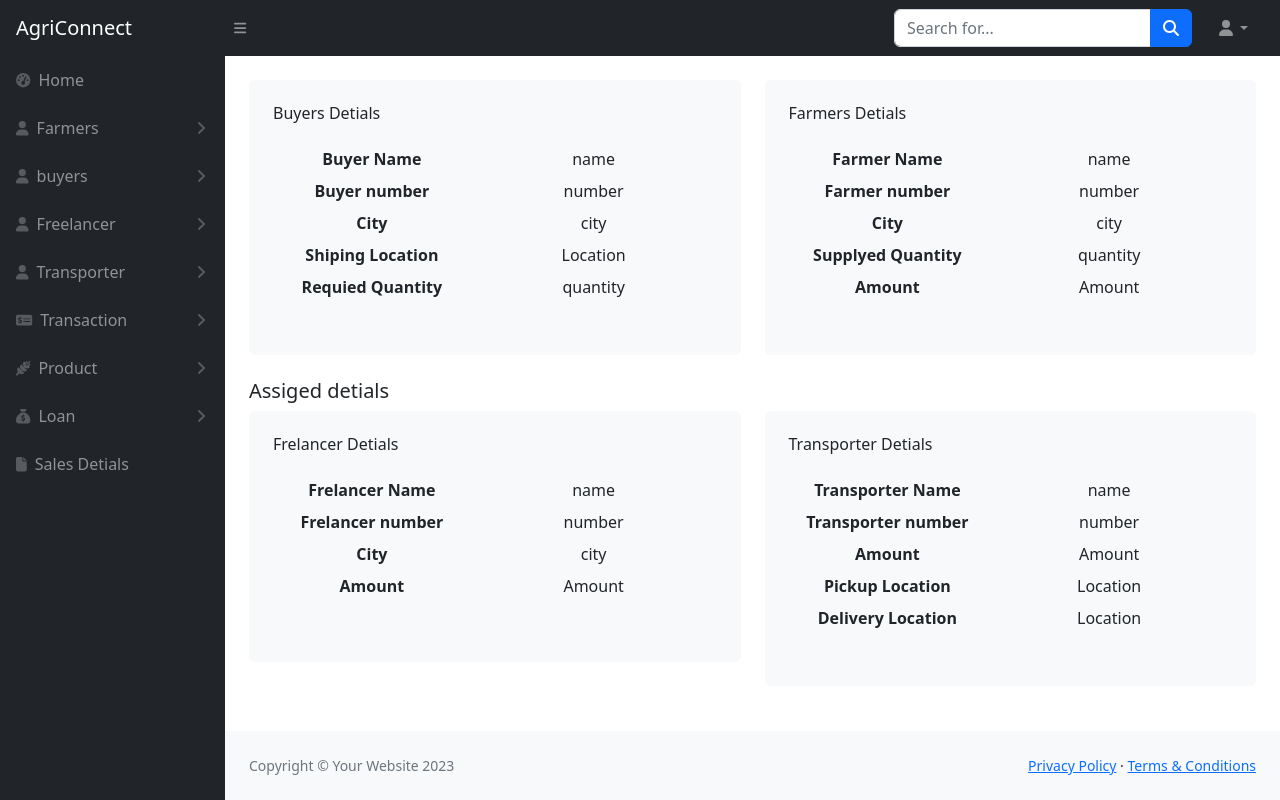
After one commit to Abhiramisp/agro, a CodeIgniter app: page /database/index.php/admin_transactionreport/index in a window 1280 px wide. The commit adds this page. Run offline with CodeIgniter, Linux system fonts and the light colour scheme; some libraries are stand-ins or nearby versions.

Commit message:
commit changes

```diff
--- /dev/null
+++ b/application/controllers/Admin_transactionReport.php
@@ -0,0 +1,28 @@
+<?php
+defined('BASEPATH') OR exit('No direct script access allowed');
+
+class Admin_transactionReport extends CI_Controller {
+
+	/**
+	 * Index Page for this controller.
+	 *
+	 * Maps to the following URL
+	 * 		http://example.com/index.php/welcome
+	 *	- or -
+	 * 		http://example.com/index.php/welcome/index
+	 *	- or -
+	 * Since this controller is set as the default controller in
+	 * config/routes.php, it's displayed at http://example.com/
+	 *
+	 * So any other public methods not prefixed with an underscore will
+	 * map to /index.php/welcome/<method_name>
+	 * @see https://codeigniter.com/userguide3/general/urls.html
+	 */
+	public function index()
+	{
+		$this->load->view('admin/header');
+		$this->load->view('admin/nav_bar');
+		$this->load->view('admin/transaction_report');
+		$this->load->view('admin/footer');
+	}
+}
--- a/application/views/admin/footer.php
+++ b/application/views/admin/footer.php
@@ -12,12 +12,17 @@
 </footer>
 </div>
 </div>
-        <script src="https://cdn.jsdelivr.net/npm/bootstrap@5.2.3/dist/js/bootstrap.bundle.min.js" crossorigin="anonymous"></script>
-        <script src="<?php echo base_url();?>assets/js/scripts.js"></script>
+<script src="https://cdn.jsdelivr.net/npm/bootstrap@5.2.3/dist/js/bootstrap.bundle.min.js"
+    crossorigin="anonymous"></script>
+<script src="<?php echo base_url(); ?>assets/js/scripts.js"></script>
 <script src="https://cdnjs.cloudflare.com/ajax/libs/Chart.js/2.8.0/Chart.min.js" crossorigin="anonymous"></script>
 <script src="assets/demo/chart-area-demo.js"></script>
 <script src="assets/demo/chart-bar-demo.js"></script>
-        <script src="https://cdn.jsdelivr.net/npm/simple-datatables@7.1.2/dist/umd/simple-datatables.min.js" crossorigin="anonymous"></script>
-        <script src="<?php echo base_url();?>assets/js/datatables-simple-demo.js"></script>
+<script src="https://stackpath.bootstrapcdn.com/bootstrap/4.5.2/js/bootstrap.min.js"></script>
+<script src="https://cdnjs.cloudflare.com/ajax/libs/popper.js/1.16.0/umd/popper.min.js"></script>
+<script src="https://cdn.jsdelivr.net/npm/simple-datatables@7.1.2/dist/umd/simple-datatables.min.js"
+    crossorigin="anonymous"></script>
+<script src="<?php echo base_url(); ?>assets/js/datatables-simple-demo.js"></script>
 </body>
+
 </html>
--- a/application/views/admin/header.php
+++ b/application/views/admin/header.php
@@ -1,13 +1,31 @@
 <!DOCTYPE html>
 <html lang="en">
+
 <head>
     <meta charset="utf-8" />
     <meta http-equiv="X-UA-Compatible" content="IE=edge" />
     <meta name="viewport" content="width=device-width, initial-scale=1, shrink-to-fit=no" />
     <meta name="description" content="" />
     <meta name="author" content="" />
+    <link href="https://stackpath.bootstrapcdn.com/bootstrap/4.5.2/css/bootstrap.min.css" rel="stylesheet">
     <title>AgriConnect - Admin</title>
     <link href="https://cdn.jsdelivr.net/npm/simple-datatables@7.1.2/dist/style.min.css" rel="stylesheet" />
-        <link href="<?php echo base_url();?>assets/css/styles.css" rel="stylesheet" />
+    <link href="<?php echo base_url(); ?>assets/css/styles.css" rel="stylesheet" />
     <script src="https://use.fontawesome.com/releases/v6.3.0/js/all.js" crossorigin="anonymous"></script>
+    <style>
+        .alt-row-odd th{
+            /* text-align: left; */
+            align-items: left;
+            /* Set text alignment for odd rows */
+        }
+
+        .alt-row-even th{
+            /* text-align: right; */
+            align-items: right;
+            /* Set text alignment for even rows */
+        }
+        .abc{
+            text-decoration: none;
+        }
+    </style>
 </head>
--- a/application/views/admin/nav_bar.php
+++ b/application/views/admin/nav_bar.php
@@ -117,8 +117,8 @@
                         <div class="collapse" id="collLayout" aria-labelledby="headingOne"
                             data-bs-parent="#sidenavAccordion">
                             <nav class="sb-sidenav-menu-nested nav">
-                                <a class="nav-link" href="layout-sidenav-light.html">Transaction Detials</a>
-                                <a class="nav-link" href="layout-sidenav-light.html">Transaction Amount</a>
+                                <a class="nav-link" href="Admin_transactionHistory">Transaction Detials</a>
+                                <a class="nav-link" href="Admin_transactionAmount">Transaction Amount</a>
                             </nav>
                         </div>
                         <!-- Product -->
@@ -154,7 +154,7 @@
                         </div>
 
                         <!-- sales detials -->
-                        <a class="nav-link collapsed" href="#" data-bs-toggle="collapse" data-bs-target="#collout"
+                        <a class="nav-link collapsed" href="Admin_salesReport"
                             aria-expanded="false" aria-controls="collapseLayouts">
                             <div class="sb-nav-link-icon"><i class="fa-solid fa-file"></i></div>
                             Sales Detials
--- /dev/null
+++ b/application/views/admin/transaction_report.php
@@ -0,0 +1,145 @@
+<div id="layoutSidenav_content">
+    <main>
+        <div class="container-fluid pt-4 px-4">
+            <div class="row g-4">
+
+                <div class="col-sm-12 col-xl-6">
+                    <div class="bg-light text-center rounded p-4">
+                        <div class="d-flex align-items-center justify-content-between mb-4">
+                            <h6 class="mb-0">Buyers Detials</h6>
+                        </div>
+                        <div class="d-flex align-items-center justify-content-between mb-4">
+
+                            <div class="row ">
+                                <div class="row">
+                                    <label for="" class="font-weight-bold col">Buyer Name</label>
+                                    <label for="" class="col">name</label>
+                                </div>
+                                <div class="row">
+                                    <label for="" class="font-weight-bold col">Buyer number</label>
+                                    <label for="" class="col">number</label>
+                                </div>
+                                <div class="row">
+                                    <label for="" class="font-weight-bold col">City </label>
+                                    <label for="" class="col">city</label>
+                                </div>
+                                <div class="row">
+                                    <label for="" class="font-weight-bold col">Shiping Location</label>
+                                    <label for="" class="col">Location</label>
+                                </div>
+                                <div class="row">
+                                    <label for="" class="font-weight-bold col">Requied Quantity</label>
+                                    <label for="" class="col">quantity</label>
+                                </div>
+                            </div>
+                        </div>
+                    </div>
+                </div>
+                <div class="col-sm-12 col-xl-6">
+                    <div class="bg-light text-center rounded p-4">
+                        <div class="d-flex align-items-center justify-content-between mb-4">
+                            <h6 class="mb-0">Farmers Detials</h6>
+
+                        </div>
+                        <div class="d-flex align-items-center justify-content-between mb-4">
+
+                            <div class="row ">
+                                <div class="row">
+                                    <label for="" class="font-weight-bold col">Farmer Name</label>
+                                    <label for="" class="col">name</label>
+                                </div>
+                                <div class="row">
+                                    <label for="" class="font-weight-bold col">Farmer number</label>
+                                    <label for="" class="col">number</label>
+                                </div>
+                                <div class="row">
+                                    <label for="" class="font-weight-bold col">City </label>
+                                    <label for="" class="col">city</label>
+                                </div>
+                                <div class="row">
+                                    <label for="" class="font-weight-bold col">Supplyed Quantity</label>
+                                    <label for="" class="col">quantity</label>
+                                </div>
+                                <div class="row">
+                                    <label for="" class="font-weight-bold col">Amount</label>
+                                    <label for="" class="col">Amount</label>
+                                </div>
+                            </div>
+                        </div>
+                    </div>
+                </div>
+            </div>
+        </div>
+
+        <div class="container-fluid pt-4 px-4">
+            <h5>Assiged detials</h5>
+            <div class="row g-4">
+
+                <div class="col-sm-12 col-xl-6">
+                    <div class="bg-light text-center rounded p-4">
+                        <div class="d-flex align-items-center justify-content-between mb-4">
+                            <h6 class="mb-0">Frelancer Detials</h6>
+                        </div>
+                        <div class="d-flex align-items-center justify-content-between mb-4">
+
+                            <div class="row ">
+                                <div class="row">
+                                    <label for="" class="font-weight-bold col">Frelancer Name</label>
+                                    <label for="" class="col">name</label>
+                                </div>
+                                <div class="row">
+                                    <label for="" class="font-weight-bold col">Frelancer number</label>
+                                    <label for="" class="col">number</label>
+                                </div>
+                                <div class="row">
+                                    <label for="" class="font-weight-bold col">City </label>
+                                    <label for="" class="col">city</label>
+                                </div>
+                                <div class="row">
+                                    <label for="" class="font-weight-bold col">Amount</label>
+                                    <label for="" class="col">Amount</label>
+                                </div>
+                                <div class="row">
+                                    <label for="" class="font-weight-bold col"></label>
+                                    <label for="" class="col"></label>
+                                </div>
+                            </div>
+                        </div>
+                    </div>
+                </div>
+                <div class="col-sm-12 col-xl-6">
+                    <div class="bg-light text-center rounded p-4">
+                        <div class="d-flex align-items-center justify-content-between mb-4">
+                            <h6 class="mb-0">Transporter Detials</h6>
+
+                        </div>
+                        <div class="d-flex align-items-center justify-content-between mb-4">
+
+                            <div class="row ">
+                                <div class="row">
+                                    <label for="" class="font-weight-bold col">Transporter Name</label>
+                                    <label for="" class="col">name</label>
+                                </div>
+                                <div class="row">
+                                    <label for="" class="font-weight-bold col">Transporter number</label>
+                                    <label for="" class="col">number</label>
+                                </div>
+                                <div class="row">
+                                    <label for="" class="font-weight-bold col">Amount </label>
+                                    <label for="" class="col">Amount</label>
+                                </div>
+                                <div class="row">
+                                    <label for="" class="font-weight-bold col"> Pickup Location</label>
+                                    <label for="" class="col">Location</label>
+                                </div>
+                                <div class="row">
+                                    <label for="" class="font-weight-bold col">Delivery Location</label>
+                                    <label for="" class="col">Location</label>
+                                </div>
+                            </div>
+                        </div>
+                    </div>
+                </div>
+            </div>
+        </div>
+    </main>
```
Also changed, not shown: application/controllers/Admin_salesReport.php (added, +28 -0 lines), application/controllers/Admin_transactionAmount.php (added, +28 -0 lines), application/controllers/Admin_transactionHistory.php (added, +28 -0 lines), application/views/admin/sales_report.php (added, +36 -0 lines), application/views/admin/transaction_amount.php (added, +106 -0 lines), application/views/admin/transaction_history.php (added, +52 -0 lines), application/views/farmers/home_page.php (+22 -0 lines), application/views/freelancer/home_page.php (+48 -1 lines), application/views/transport/home_page.php (+16 -0 lines). Lines whose indentation alone changed are shown as unchanged.
